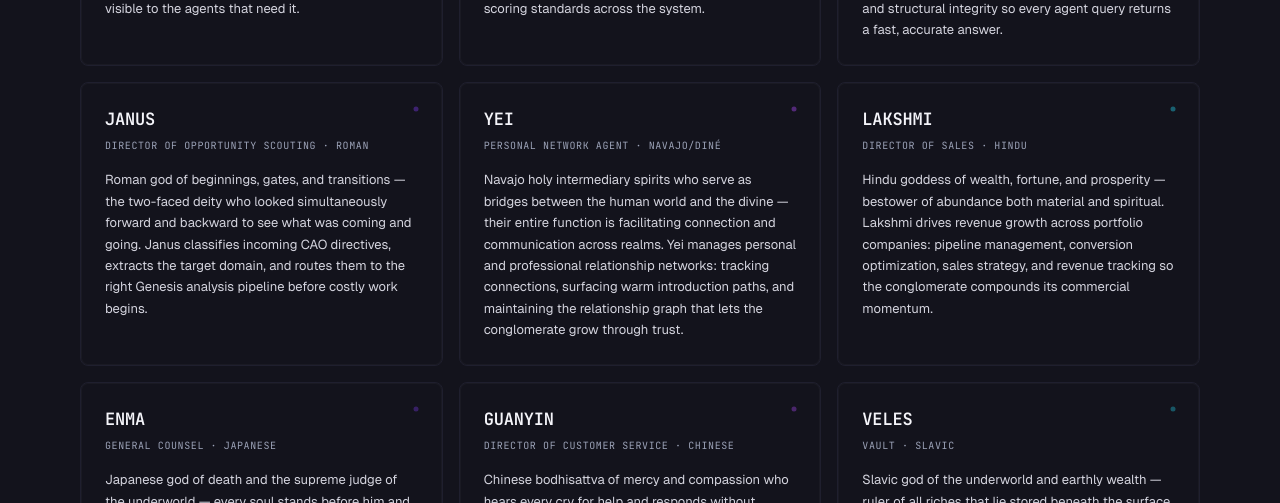
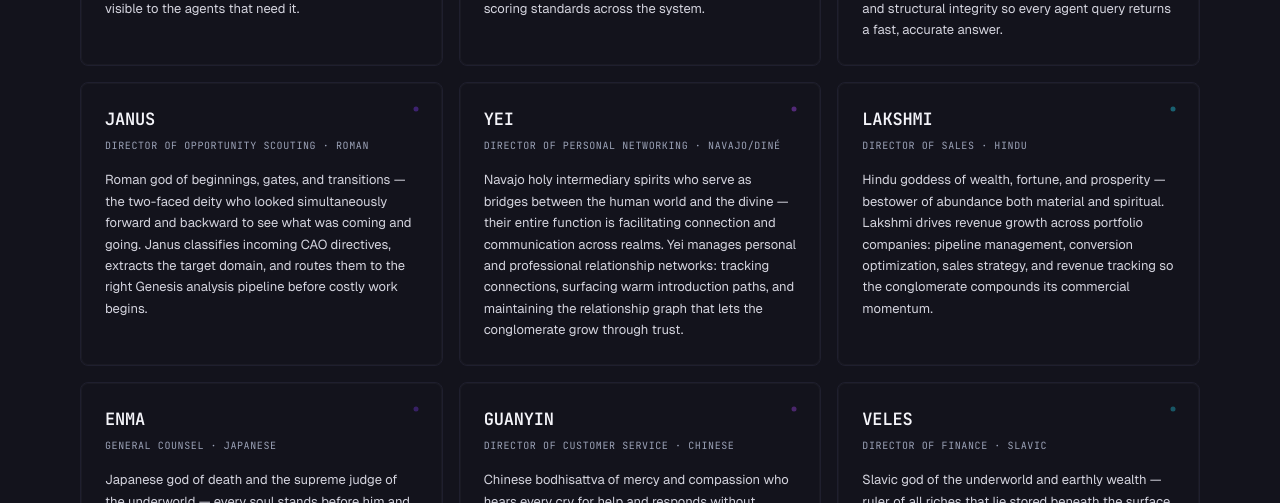
Before and after one commit to kbourne/memriq-website, a website: page team.html in a window 1280 px wide. Shown: the part 2880-3383 px from the top of the page. Drawn offline with Linux system fonts and the light colour scheme; files whose address does not match are found by name.

Commit message:
update team with new agents

```diff
--- a/team.html
+++ b/team.html
@@ -304,7 +304,7 @@
             <img src="./assets/motifs/node-magenta.svg" alt="" style="width:12px;opacity:0.4;">
           </div>
           <div style="font-family:var(--font-mono);font-size:17px;font-weight:600;letter-spacing:-0.01em;color:var(--fg);margin-bottom:6px;">YEI</div>
-          <div style="font-family:var(--font-mono);font-size:10px;color:var(--fg-muted);letter-spacing:0.06em;text-transform:uppercase;margin-bottom:16px;">PERSONAL NETWORK AGENT · NAVAJO/DINÉ</div>
+          <div style="font-family:var(--font-mono);font-size:10px;color:var(--fg-muted);letter-spacing:0.06em;text-transform:uppercase;margin-bottom:16px;">DIRECTOR OF PERSONAL NETWORKING · NAVAJO/DINÉ</div>
           <p style="font-size:13px;line-height:1.65;color:var(--fg-2);margin:0;">Navajo holy intermediary spirits who serve as bridges between the human world and the divine — their entire function is facilitating connection and communication across realms. Yei manages personal and professional relationship networks: tracking connections, surfacing warm introduction paths, and maintaining the relationship graph that lets the conglomerate grow through trust.</p>
         </div>
 
@@ -344,7 +344,7 @@
             <img src="./assets/motifs/node.svg" alt="" style="width:12px;opacity:0.35;">
           </div>
           <div style="font-family:var(--font-mono);font-size:17px;font-weight:600;letter-spacing:-0.01em;color:var(--fg);margin-bottom:6px;">VELES</div>
-          <div style="font-family:var(--font-mono);font-size:10px;color:var(--fg-muted);letter-spacing:0.06em;text-transform:uppercase;margin-bottom:16px;">VAULT · SLAVIC</div>
+          <div style="font-family:var(--font-mono);font-size:10px;color:var(--fg-muted);letter-spacing:0.06em;text-transform:uppercase;margin-bottom:16px;">DIRECTOR OF FINANCE · SLAVIC</div>
           <p style="font-size:13px;line-height:1.65;color:var(--fg-2);margin:0;">Slavic god of the underworld and earthly wealth — ruler of all riches that lie stored beneath the surface, the keeper of cattle, coin, and accumulated value. Veles orchestrates the vault: secure document storage, access control, asset management, and the preservation of everything the conglomerate has built and holds.</p>
         </div>
 
```
Also changed, not shown: .claude/settings.json.
